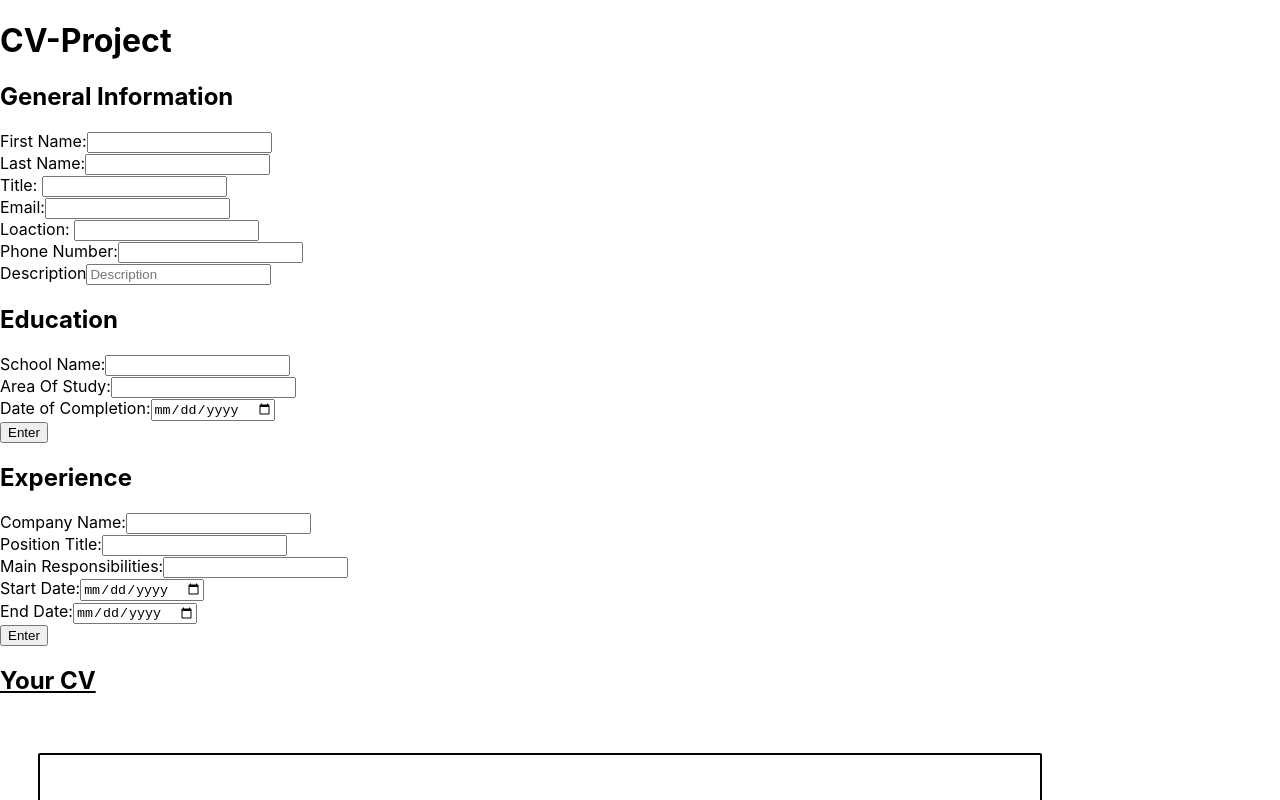
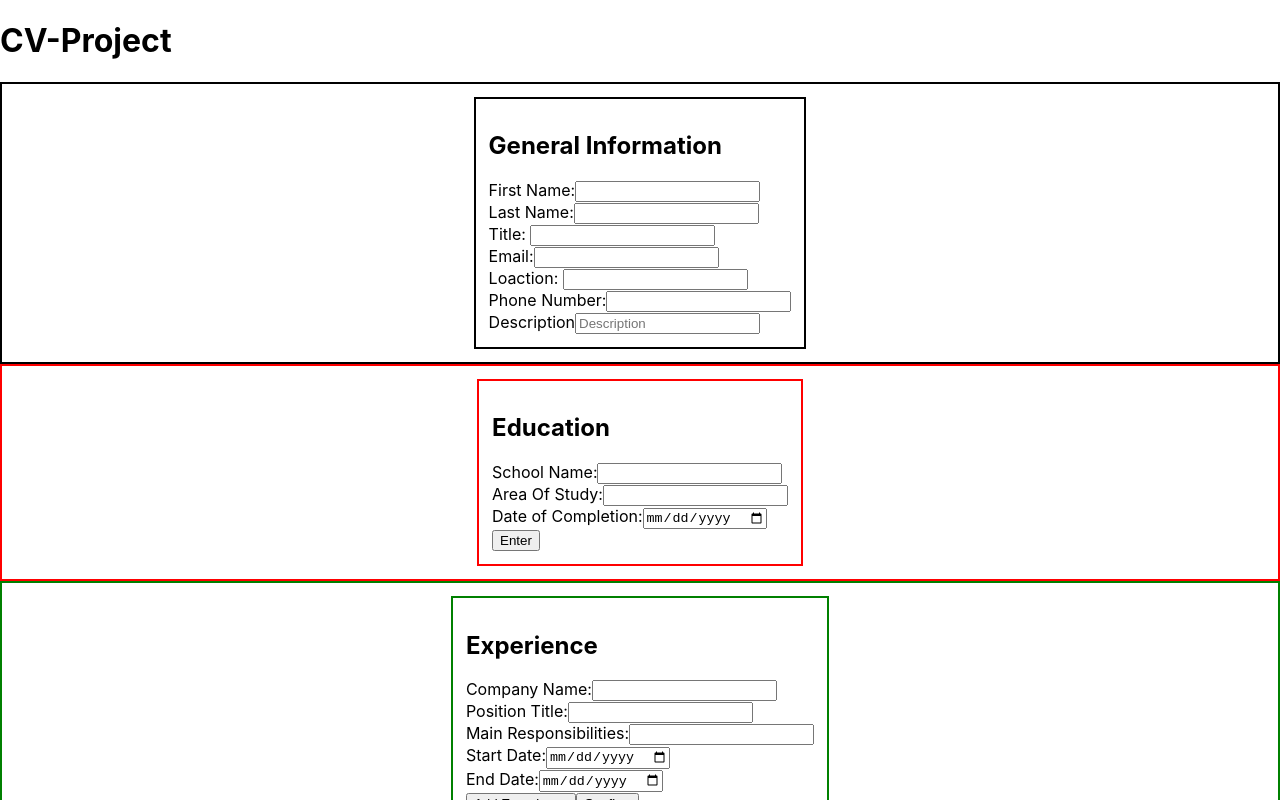
Before and after one commit to SylasB/CV_Project, a React (Create React App) app in the folder cv-project/: page / in a window 1280 px wide. Shown: the top 800 px of the page. Built offline with nearby package versions, Linux system fonts and the light colour scheme.

Commit message:
Added the first bit of styling to the form sections.

```diff
--- a/cv-project/src/App.css
+++ b/cv-project/src/App.css
@@ -22,6 +22,40 @@
   padding: 1vw;
   border: 2px solid green;
 } */
+
+.generalInfoContainer,
+.educationInfoContainer,
+.experienceInfoContainer {
+  display: flex;
+  justify-content: center;
+  align-items: center;
+  border: 2px solid black;
+}
+
+.genInfo,
+.educationInfo,
+.experienceInfo {
+  padding: 1vw;
+  margin: 1vw;
+  align-self: center;
+  border: 2px solid black;
+}
+
+.educationInfoContainer {
+  border: 2px solid red;
+}
+
+.educationInfo {
+  border: 2px solid red;
+}
+
+.experienceInfoContainer {
+  border: 2px solid green;
+}
+
+.experienceInfo {
+  border: 2px solid green;
+}
 
 .genInfoResponse {
   margin-left: 1vw;
--- a/cv-project/src/App.js
+++ b/cv-project/src/App.js
@@ -74,7 +74,7 @@ class App extends Component {
     console.log(this.state.edInfoFilled);
   }
 
-  handleEditemAdd = () => {
+  handleEdItemAdd = () => {
     const id = uniqid();
     this.setState((prevState) => ({
       ...prevState,
@@ -108,9 +108,10 @@ class App extends Component {
       <div className="App">
           <header> <h1>CV-Project</h1> </header>
             <div className='generalInfoContainer'>
-              <h2>General Information</h2>
-              <div>
+
+
                 <form className="genInfo">
+                  <h2>General Information</h2>
                     <div>
                         <label htmlFor="fname" >First Name:</label>
                     <input type='text' title='fname' id='fname' onChange={this.onChange}></input>
@@ -140,12 +141,13 @@ class App extends Component {
                         <input type='text' title='description' placeholder='Description' id='description' onChange={this.onChange}></input>
                     </div>
                 </form>
-              </div>
+
             </div>
-            <div className='educationContainer'>
-              <h2>Education</h2>
-              <div>
+            <div className='educationInfoContainer'>
+
+
                 <form className="educationInfo" onSubmit={this.onSubmitEd}>
+                  <h2>Education</h2>
                     <div>
                             <label htmlFor='schoolName'>School Name:</label>
                         <input type='text' title="schoolName" id='schoolName' onChange={this.onChangeEd}></input>
@@ -160,13 +162,14 @@ class App extends Component {
                     </div>
                     <button type="submit">Enter</button>
                 </form>
-              </div>
+
             </div>
-            <div className='experienceContainer'>
-              <h2>Experience</h2>
-              <div>
+            <div className='experienceInfoContainer'>
+
+
                 {/* <Experience/> */}
                 <form className="experienceInfo">
+                   <h2>Experience</h2>
                     <div>
                             <label htmlFor="cName">Company Name:</label>
                         <input type='text' title="cName" id='cName' onChange={this.onChangeExp}></input>
@@ -187,9 +190,11 @@ class App extends Component {
                             <label htmlFor="eDate">End Date:</label>
                         <input type='date' title="eDate" id='eDate' onChange={this.onChangeExp}></input>
                     </div>
-                    <button type="submit">Enter</button>
+                    <button type='button'>Add Experience</button>
+                    <button type="submit">Confirm</button>
+
                 </form>
-              </div>
+
             </div>
             <h2><u>Your CV</u></h2>
             <div className='responseContainer'>
```
